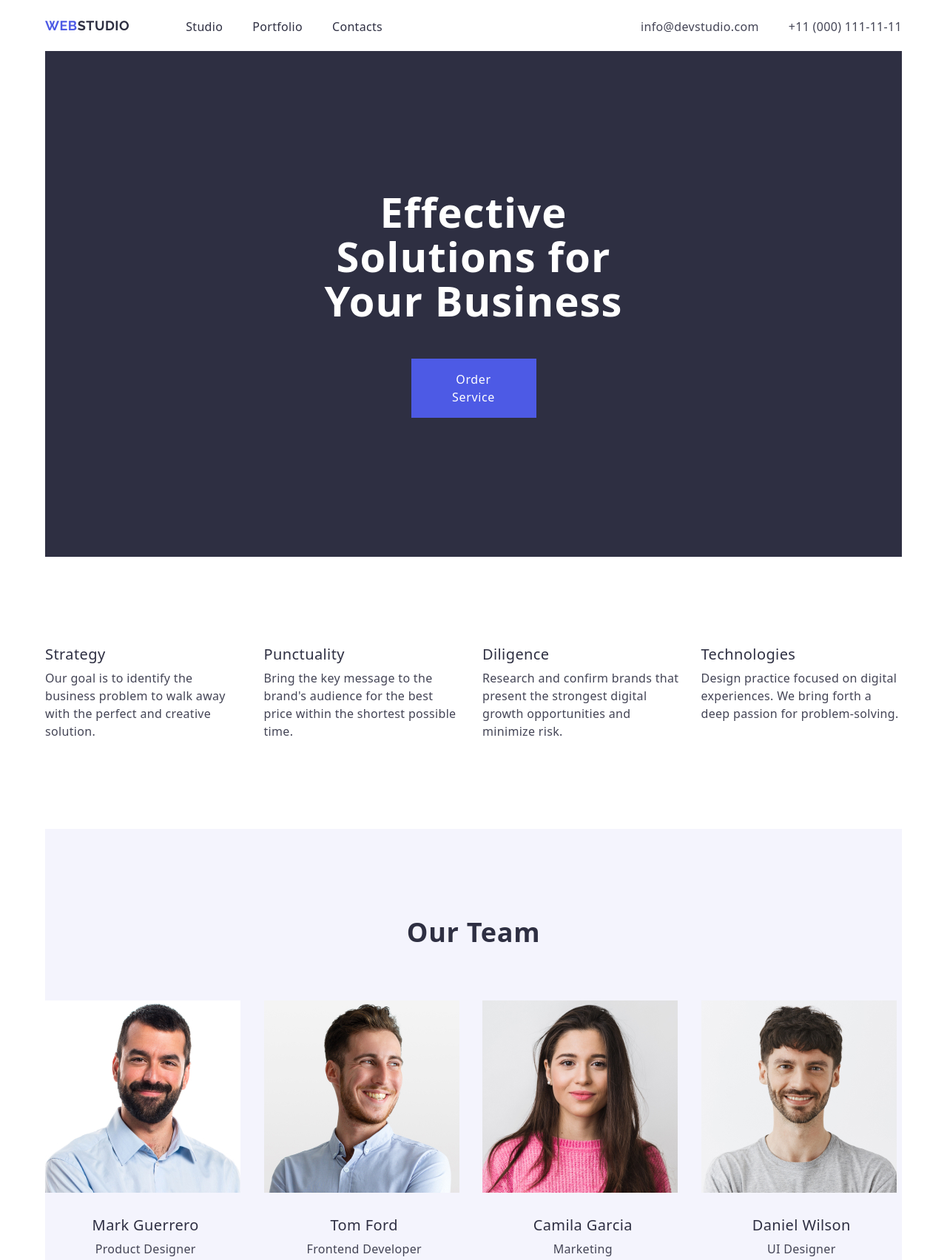
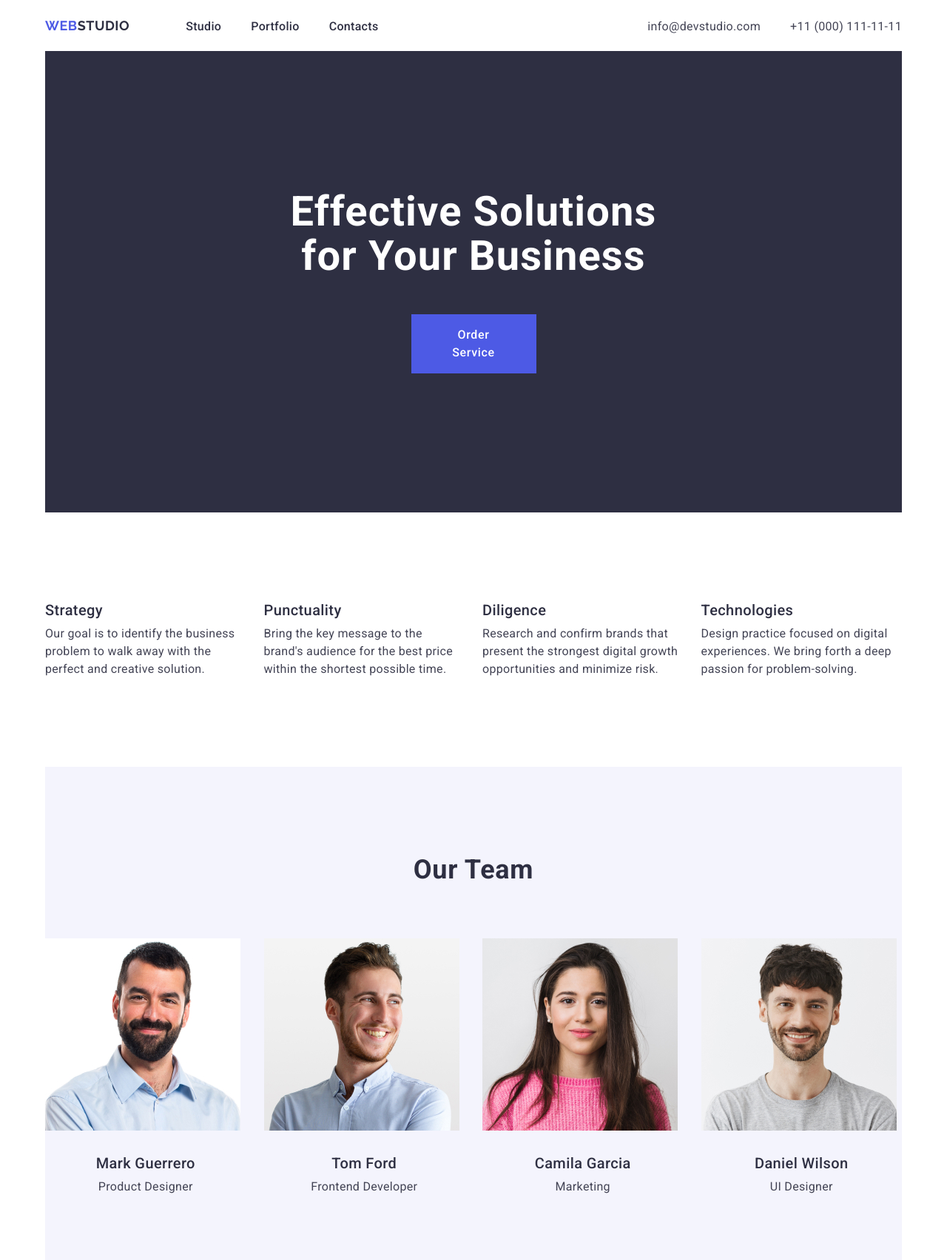
Before and after one commit to KostiantynDenysov/goit-markup-hw-03, a plain HTML site: page index.html in a window 1280 px wide. Shown: the top 1704 px of the page at 74% size. Drawn offline with nearby package versions, Linux system fonts and the light colour scheme.

Commit message:
second update html and css

```diff
--- a/css/styles.css
+++ b/css/styles.css
@@ -37,11 +37,6 @@ img {
   display: block;
 }
 
-.container {
-  max-width: 1158px;
-  margin: 0 auto;
-}
-
 h1 {
   font-weight: 700;
   font-size: 56px;
@@ -76,6 +71,11 @@ p {
 }
 
 .header {
+}
+
+.container {
+  max-width: 1158px;
+  margin: 0 auto;
 }
 
 .header-flex {
@@ -267,6 +267,8 @@ p {
   letter-spacing: 0.03em;
   text-transform: uppercase;
   color: #4d5ae5;
+  display: inline-block;
+  margin-top: 16px;
 }
 .footer-color {
   color: #f4f4fd;
@@ -277,6 +279,5 @@ p {
   line-height: 1.5;
   letter-spacing: 0.02em;
   color: #f4f4fd;
-  margin-top: 16px;
   max-width: 264px;
 }
--- a/index.html
+++ b/index.html
@@ -4,10 +4,9 @@
     <meta charset="UTF-8" />
     <meta name="viewport" content="width=device-width, initial-scale=1.0" />
     <title>Document</title>
-    <link rel="stylesheet" href="./css/styles.css" />
     <link
       rel="stylesheet"
-      href="https://cdnjs.cloudflare.com/ajax/libs/modern-normalize/2.0.0/modern-normalize.css"
+      href="https://cdnjs.cloudflare.com/ajax/libs/modern-normalize/3.0.0/modern-normalize.min.css"
     />
     <link rel="preconnect" href="https://fonts.googleapis.com" />
     <link rel="preconnect" href="https://fonts.gstatic.com" crossorigin />
@@ -15,11 +14,11 @@
       href="https://fonts.googleapis.com/css2?family=Raleway:wght@700&family=Roboto:wght@400;500;700&display=swap"
       rel="stylesheet"
     />
+    <link rel="stylesheet" href="./css/styles.css" />
   </head>
   <body>
     <header class="header">
-      <div class="container">
-        <div class="header-flex">
+      <div class="header-flex container">
           <nav class="header-menu">
             <a class="header-logo" href="./index.html"
               >Web<span class="header-color">Studio</span></a
@@ -45,15 +44,13 @@
             </ul>
           </address>
         </div>
-      </div>
     </header>
     <main class="main">
-      <div class="container">
-        <section class="title">
+        <section class="title container">
           <h1 class="title-main">Effective Solutions for Your Business</h1>
           <button class="title-button" type="button">Order Service</button>
         </section>
-        <section class="columns section">
+        <section class="columns section container">
           <h2 hidden>Section 2</h2>
           <ul class="columns-list">
             <li class="columns-item">
@@ -86,7 +83,7 @@
             </li>
           </ul>
         </section>
-        <section class="team section">
+        <section class="team section container">
           <h2 class="team-title">Our Team</h2>
           <ul class="team-list">
             <li class="team-item">
@@ -131,7 +128,7 @@
             </li>
           </ul>
         </section>
-        <section class="portfolio section">
+        <section class="portfolio section container">
           <h2 class="portfolio-title">Our Portfolio</h2>
           <ul class="portfolio-list">
             <li class="portfolio-item">
@@ -196,7 +193,6 @@
             </li>
           </ul>
         </section>
-      </div>
     </main>
     <footer class="footer">
       <div class="container">
```
